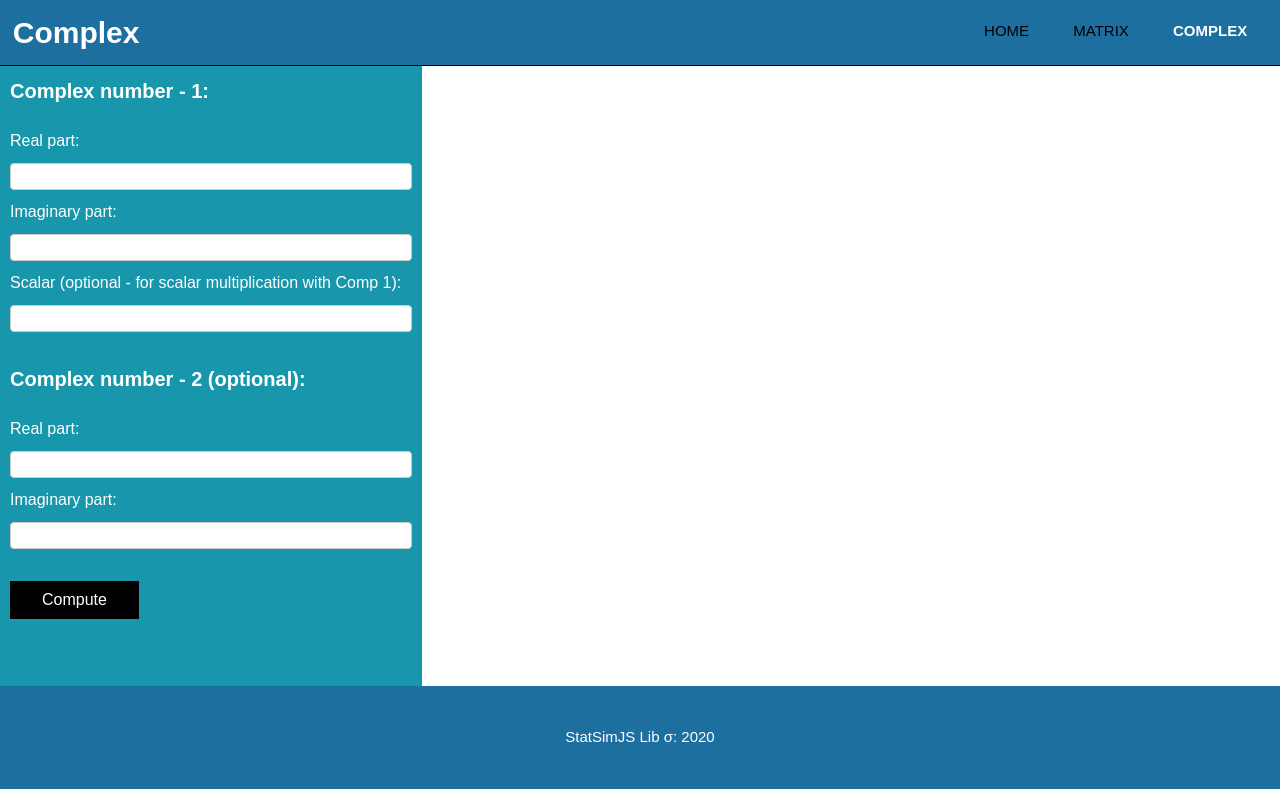
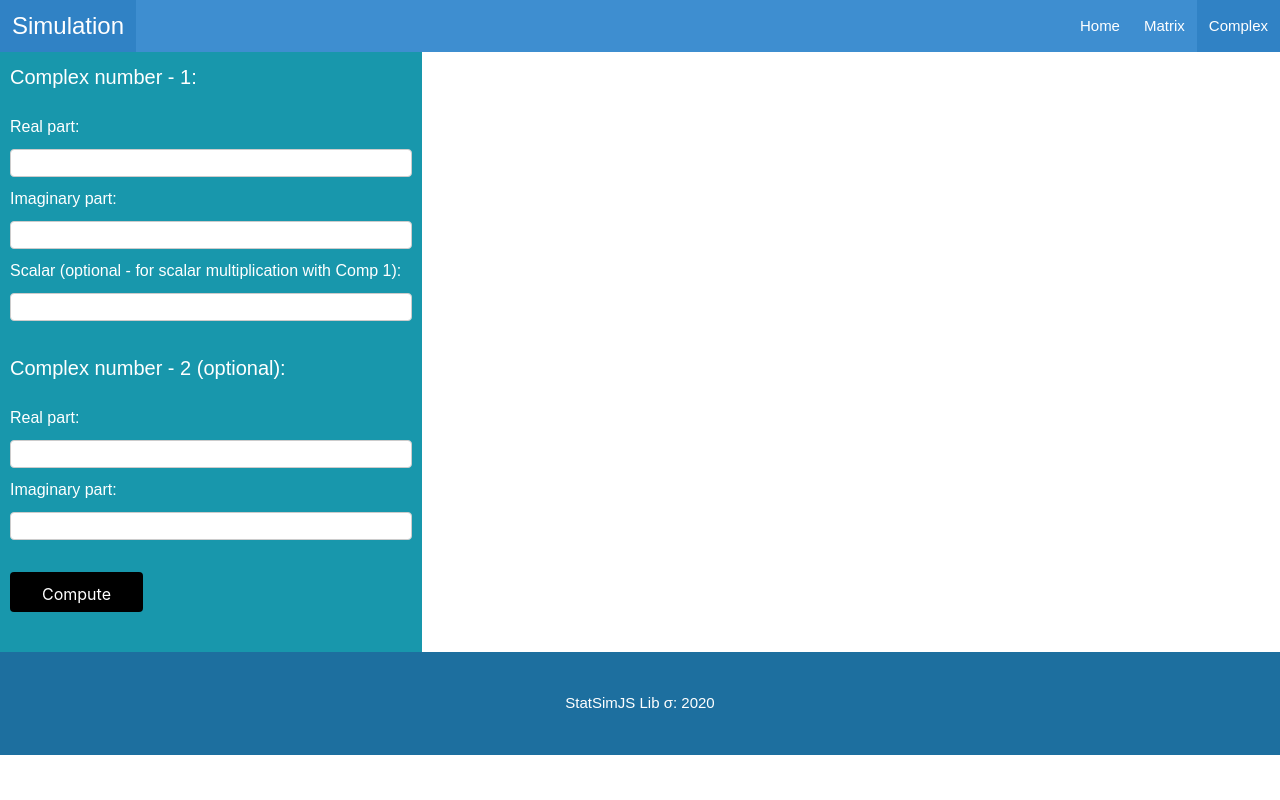
Before and after one commit to asrivastava100/StatSimJS, a website: page public/complex.html in a window 1280 px wide. Drawn offline with nearby package versions, Linux system fonts and the light colour scheme.

Commit message:
Update complex.html

```diff
--- a/public/complex.html
+++ b/public/complex.html
@@ -4,23 +4,43 @@
     <head>
         <meta name = "viewport" content = "width=device-width, initial-scale=1.0">
         <title>Stat Lib Simulation | Complex</title>
+        <link rel="stylesheet" href="https://cdnjs.cloudflare.com/ajax/libs/bulma/0.9.1/css/bulma.min.css" integrity="sha512-ZRv40llEogRmoWgZwnsqke3HNzJ0kiI0+pcMgiz2bxO6Ew1DVBtWjVn0qjrXdT3+u+pSN36gLgmJiiQ3cQtyzA==" crossorigin="anonymous" />
         <link rel="stylesheet" href="styles.css">
     </head>
     <body>
-        <header>
-            <div class = "container" id="header-cont">
-                <div id = "title-sec">
-                    <h1>Complex</h1>
-                </div>
-                <nav id = "navbar">
-                    <ul>
-                        <li><a href="index.html">Home</a></li>
-                        <li><a href="matrix.html">Matrix</a></li>
-                        <li class="current"><a href="complex.html">Complex</a></li>
-                    </ul>
-                </nav>
+        <nav class="navbar is-info" role="navigation" aria-label="main navigation">
+            <div class="navbar-brand">
+              <a class="navbar-item is-size-4 " href="index.html">
+                Simulation
+              </a>
+
+              <a role="button" class="navbar-burger" id = "burger-cplx" aria-label="menu" aria-expanded="false" data-target="navbarLinks-cplx">
+                <span aria-hidden="true"></span>
+                <span aria-hidden="true"></span>
+                <span aria-hidden="true"></span>
+              </a>
             </div>
-        </header>
+
+            <div id="navbarLinks-cplx" class="navbar-menu">
+              <div class="navbar-end">
+                <a class="navbar-item" href="index.html">
+                  Home
+                </a>
+
+                <a class="navbar-item" href="matrix.html">
+                  Matrix
+                </a>
+
+                <a class="navbar-item is-active" href="complex.html">
+                Complex
+                </a>
+
+
+              </div>
+
+            </div>
+        </nav>
+
         <div id="contentWrap">
             <div id ="params-sec">
                 <div>
```
